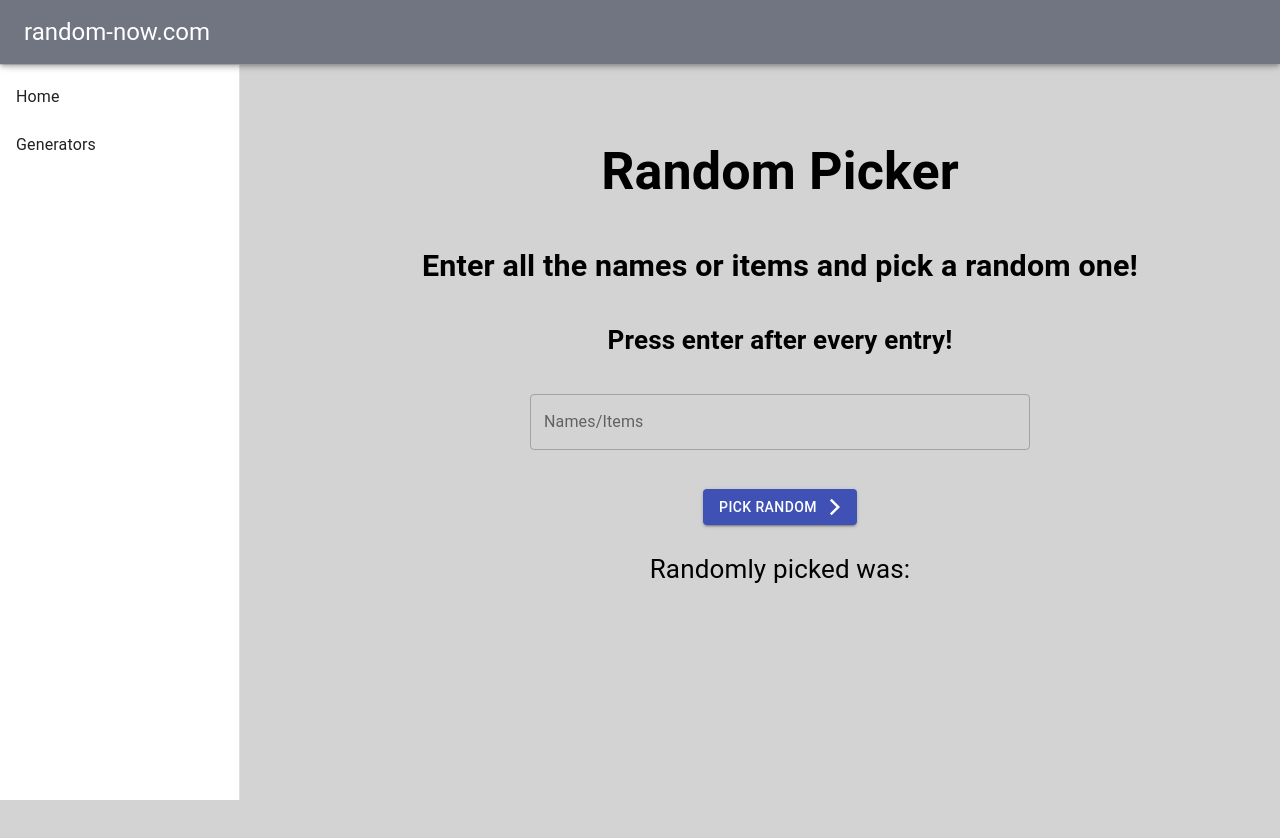
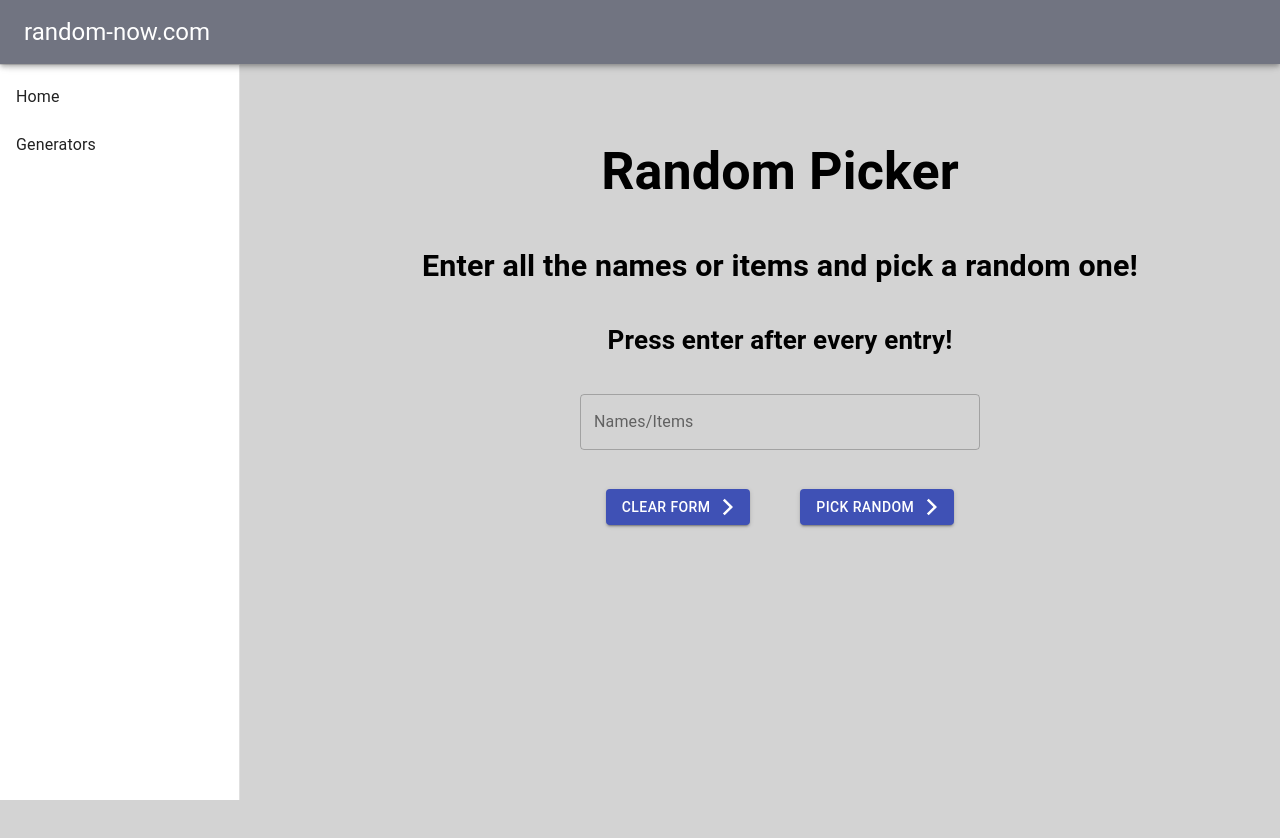
Before and after one commit to webzufallsgenerator/webzufallsgenerator.github.io, a React (Create React App) app: page / in a window 1280 px wide. Both pictures are taken after a click on the button "RANDOM PICKER". Shown: the top 838 px of the page. Built offline with nearby package versions, Linux system fonts and the light colour scheme.

Commit message:
form update

```diff
--- a/src/App.css
+++ b/src/App.css
@@ -1,5 +1,6 @@
 .App {
   text-align: center;
+  background-color: lightgrey;
 }
 
 .App-logo {
--- a/src/App.js
+++ b/src/App.js
@@ -4,6 +4,7 @@ import Home from './components/Home'
 import ResponsiveDrawer from './components/ResponsiveDrawer';
 import RandomPicker from './components/RandomPicker';
 import { makeStyles } from '@material-ui/core/styles';
+import React from 'react';
 
 
 const drawerWidth = 240
@@ -24,6 +25,7 @@ function App() {
   const classes = useStyles();
 
   return(
+    <React.StrictMode>
           <Router basename={process.env.PUBLIC_URL}>
             <div className="App">
               <header className="App-header">
@@ -42,6 +44,9 @@ function App() {
               </header>
             </div>
           </Router>
+
+    </React.StrictMode>
+
   )
 }
 
--- a/src/components/Form.js
+++ b/src/components/Form.js
@@ -4,14 +4,13 @@ import Button from '@material-ui/core/Button'
 import TextField from '@material-ui/core/TextField';
 import { ArrowForwardIos } from '@material-ui/icons';
 import { withRouter } from 'react-router-dom'
-
+import Hidden from '@material-ui/core/Hidden';
 
 function Form(props) {
 
-
-    return(
+    const textfield = (
         <div>
-            <form onSubmit={props.handleSubmit}>
+           <Hidden smUp implementation="css">
                 <TextField
                     multiline id="outlined-textarea"
                     label="Names/Items"
@@ -19,15 +18,54 @@ function Form(props) {
                     variant="outlined"
                     value={props.data.names}
                     onChange={props.handleChange}
+                    style = {{width: 300} }
+                />
+            </Hidden>
+            <Hidden xsDown implementation="css">
+                <TextField
+                    multiline id="outlined-textarea"
+                    label="Names/Items"
+                    placeholder="Enter all the names/items here"
+                    variant="outlined"
+                    value={props.data.names}
+                    onChange={props.handleChange}
+                    style = {{width: 400} }
+                />
+            </Hidden>
+        </div>
+    )
 
-                    style = {{width: 500}}
-                    />
+    const buttons = (
+        <div>
+            <Hidden smUp implementation="css">
+               <div style={{display:"inline"}}>
+                    <Button onClick={props.handleClick} variant="contained" color="primary" endIcon={<ArrowForwardIos />} size="small" >
+                        Clear form
+                    </Button>
+                    <Button style={{marginLeft: 10}} type= "submit" variant="contained" color="primary" endIcon={<ArrowForwardIos />} size="small">
+                        Pick random
+                    </Button>
+                </div>
+            </Hidden>
+            <Hidden xsDown implementation="css">
+               <div style={{display:"inline"}}>
+                    <Button onClick={props.handleClick} variant="contained" color="primary" endIcon={<ArrowForwardIos />} >
+                        Clear form
+                    </Button>
+                    <Button style={{marginLeft: 50}} type= "submit" variant="contained" color="primary" endIcon={<ArrowForwardIos />}>
+                        Pick random
+                    </Button>
+                </div>
+            </Hidden>
+        </div>
+    )
+
+    return(
+        <div>
+            <form onSubmit={props.handleSubmit}>
+                {textfield}
                 <br/>
-                <br/>
-                <Button type= "submit" variant="contained" color="primary" endIcon={<ArrowForwardIos />}>
-                    Pick random
-                </Button>
-
+                {buttons}
             </form>
         </div>
     )
--- a/src/components/RandomPicker.js
+++ b/src/components/RandomPicker.js
@@ -1,7 +1,6 @@
 import '../App.css';
 import { Component } from 'react';
 import Form from './Form'
-import { useHistory } from 'react-router'
 
 
 
@@ -11,29 +10,30 @@ class RandomPicker extends Component {
     super(props)
     this.state = {
       names: '',
-      random_generated: [],
+      random_generated: null,
     }
 
     this.handleChange=this.handleChange.bind(this)
     this.handleSubmit=this.handleSubmit.bind(this)
+    this.clearForm=this.clearForm.bind(this)
   }
 
   handleChange(event) {
     this.setState({
       names: event.target.value
     })
-    console.log(this.state.names)
   }
 
-
+  clearForm() {
+    localStorage.clear()
+    window.location.reload()
+  }
 
   handleSubmit() {
     var names = this.state.names.split("\n")
-    console.log(names)
     var randomName = names[Math.floor(Math.random()*names.length)]
     localStorage.setItem('randomName', randomName)
     localStorage.setItem('names', JSON.stringify(names))
-    console.log(localStorage.getItem("randomName"))
     window.location.reload()
     this.setState({
       random_generated: randomName
@@ -50,15 +50,33 @@ class RandomPicker extends Component {
   }
 
   render() {
-    if (localStorage.getItem("randomName") != null) {
+    var randomName = this.state.random_generated
+
+
+    if (randomName != null && randomName !== "") {
+      var randomResult = (
+        <div>
+          <p style = {{marginBottom: 0}}>Randomly picked was:</p>
+          <b style = {{marginTop: 0}}>{randomName}</b>
+        </div>
+      )
+    } else {
+      randomResult = null
+    }
+
+
+    /*
+     if (localStorage.getItem("randomName") != null) {
       var randomName = localStorage.getItem("randomName")
-      /*
+
+
       var names = JSON.parse(localStorage.getItem("names"));
       var nameList = names.map((name, index) =>
       <li key={index}>
           {name}
-      </li>) */
+      </li>)
     }
+    */
 
     return(
         <div >
@@ -68,10 +86,13 @@ class RandomPicker extends Component {
             <Form
                 handleChange={this.handleChange}
                 handleSubmit={this.handleSubmit}
+                handleClick={this.clearForm}
                 data={this.state}
             />
-            <p style = {{marginBottom: 0}}>Randomly picked was:</p>
-            <b style = {{marginTop: 0}}>{this.state.random_generated}</b>
+
+            {randomResult}
+
+
         </div>
     )
   }
```
Also changed, not shown: 6 other files (tests, documents, lock files or other folders). Lines whose indentation alone changed are shown as unchanged.
